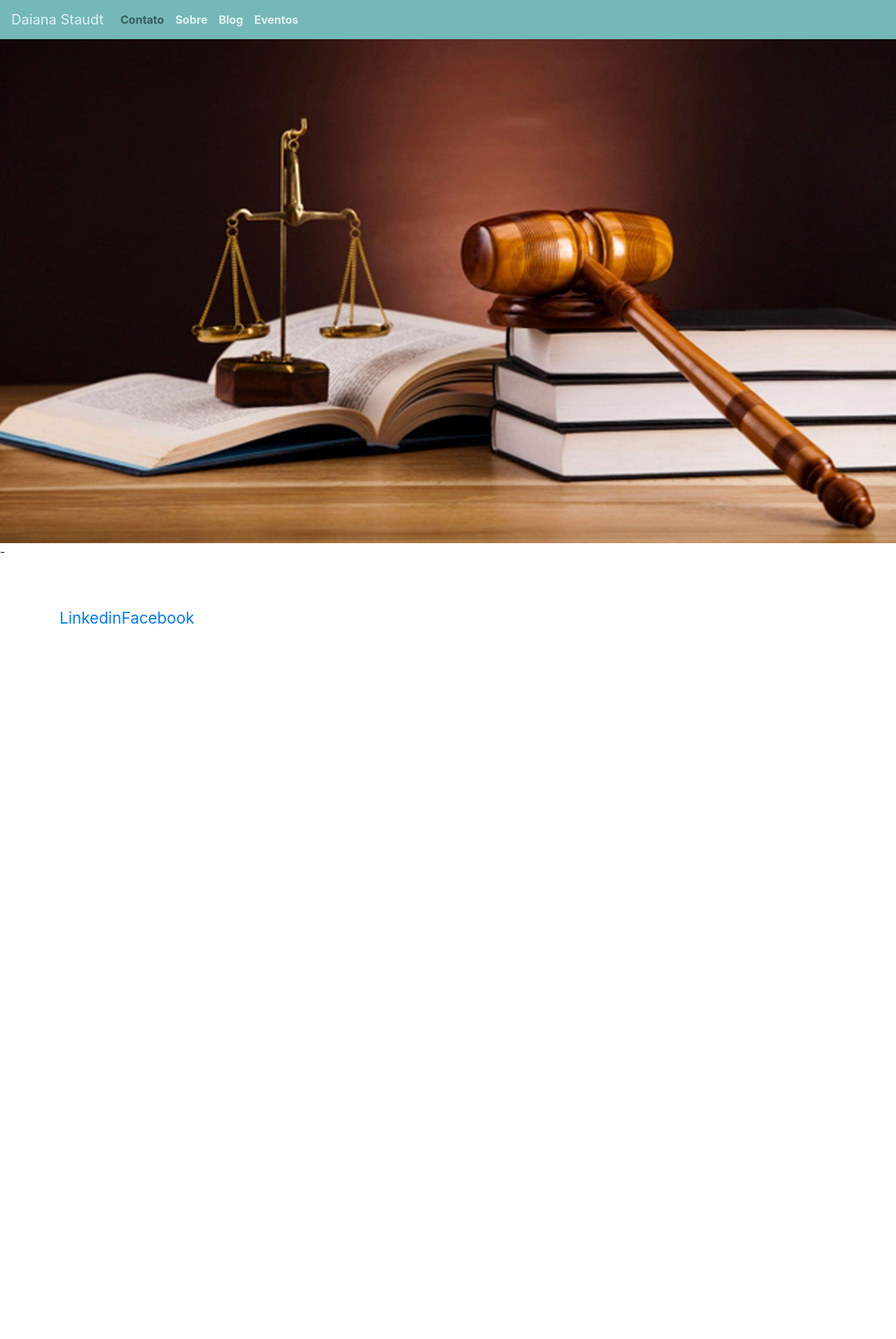
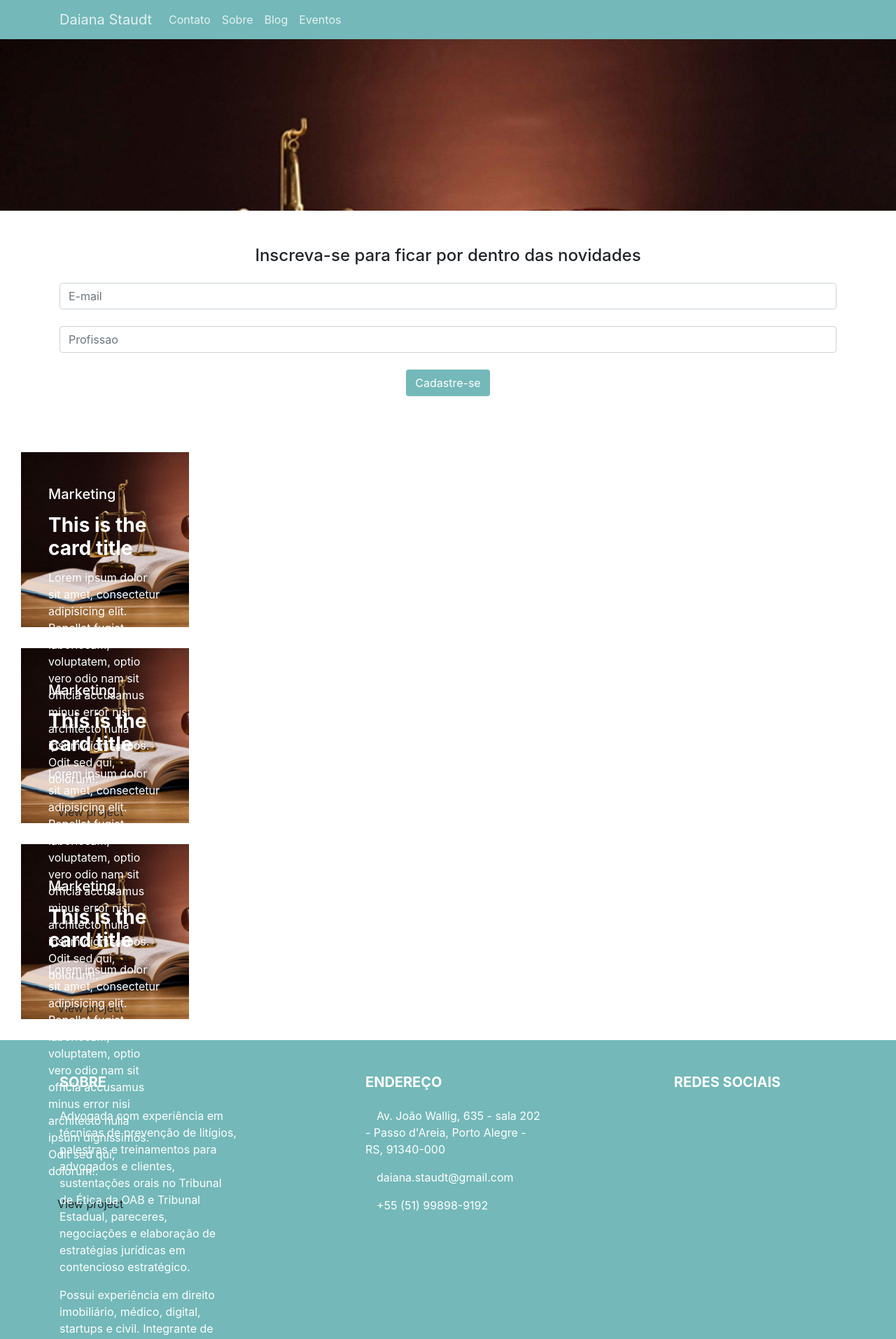
Before and after one commit to lucasstd/lawyer, a Next.js app: page / in a window 1280 px wide. Shown: the top 1913 px of the page at 70% size. Before the commit the page ends 1016 px from the top, so only its background shows below. Built offline with nearby package versions, Linux system fonts and the light colour scheme.

Commit message:
style fixes

```diff
--- a/components/common/Footer.js
+++ b/components/common/Footer.js
@@ -3,17 +3,69 @@ import React, { Component } from "react";
 export default class Footer extends Component {
   render() {
     return (
-      <footer>
-        <div className="container">
-          <a
-            href="https://www.linkedin.com/in/daiana-staudt-ab520017/"
-            target="_blank"
-          >
-            Linkedin
-          </a>
-          <a href="https://www.facebook.com/daiana.staudt" target="_blank">
-            Facebook
-          </a>
+      <footer class="page-footer font-small mdb-color lighten-3 pt-4" style={{ backgroundColor: "#74B8B9", color: "white" }}>
+        <div class="container text-center text-md-left">
+
+          <div class="row">
+
+            <div class="col-md-4 col-lg-3 mr-auto my-md-4 my-0 mt-4 mb-1">
+
+              <h5 class="font-weight-bold text-uppercase mb-4">Sobre</h5>
+              <p>
+                Advogada com experiência em técnicas de prevenção de litígios, palestras e treinamentos para advogados e clientes,
+                sustentações orais no Tribunal de Ética da OAB e Tribunal Estadual, pareceres, negociações e elaboração de estratégias jurídicas em contencioso estratégico.
+              </p>
+              <p>
+                Possui experiência em direito imobiliário, médico, digital, startups e civil.
+                Integrante de grupo de estudos de direito imobiliário (ESA), direito processual civil (PUCRS) e membro da AGADIE e IBRADIM.
+              </p>
+
+            </div>
+
+            <hr class="clearfix w-100 d-md-none" />
+
+            <div class="col-md-4 col-lg-3 mx-auto my-md-4 my-0 mt-4 mb-1">
+
+              <h5 class="font-weight-bold text-uppercase mb-4">Endereço</h5>
+
+              <ul class="list-unstyled">
+                <li>
+                  <p>
+                    <i class="fas fa-home mr-3"></i> Av. João Wallig, 635 - sala 202 - Passo d'Areia, Porto Alegre - RS, 91340-000</p>
+                </li>
+                <li>
+                  <p>
+                    <i class="fas fa-envelope mr-3"></i> daiana.staudt@gmail.com</p>
+                </li>
+                <li>
+                  <p>
+                    <i class="fas fa-phone mr-3"></i> +55 (51) 99898-9192 </p>
+                </li>
+              </ul>
+
+            </div>
+
+            <hr class="clearfix w-100 d-md-none" />
+
+            <div class="col-md-2 col-lg-2 text-center mx-auto my-4">
+
+              <h5 class="font-weight-bold text-uppercase mb-4">Redes sociais</h5>
+
+              <a type="button" class="btn-floating btn-fb">
+                <i class="fab fa-facebook-f"></i>
+              </a>
+              <a type="button" class="btn-floating btn-tw">
+                <i class="fab fa-twitter"></i>
+              </a>
+              <a type="button" class="btn-floating btn-gplus">
+                <i class="fab fa-google-plus-g"></i>
+              </a>
+              <a type="button" class="btn-floating btn-dribbble">
+                <i class="fab fa-dribbble"></i>
+              </a>
+            </div>
+
+          </div>
         </div>
       </footer>
     );
--- a/components/common/Navbar.js
+++ b/components/common/Navbar.js
@@ -10,13 +10,14 @@ export default class Header extends Component {
           expand="sm"
           style={{ backgroundColor: "#74B8B9" }}
         >
+          <div className="container">
             <Navbar.Brand href="/" style={{ color: "rgba(255, 255, 255, 0.8)" }}>
               Daiana Staudt
             </Navbar.Brand>
             <Navbar.Toggle aria-controls="responsive-navbar-nav" style={{ color: "rgba(255, 255, 255, 0.8)" }}/>
             <Navbar.Collapse id="responsive-navbar-nav">
               <Nav>
-              <Nav.Link href="#contato" className="color-white">
+                <Nav.Link href="#contato" className="color-white" style={{ color: "rgba(255, 255, 255, 0.8)" }}>
                   Contato
                 </Nav.Link>
                 <Nav.Link href="#sobre" className="color-white" style={{ color: "rgba(255, 255, 255, 0.8)" }}>
@@ -30,6 +31,7 @@ export default class Header extends Component {
                 </Nav.Link>
               </Nav>
             </Navbar.Collapse>
+          </div>
         </Navbar>
       </>
     );
--- /dev/null
+++ b/components/home/BackgroundInfo.js
@@ -0,0 +1,20 @@
+import React from 'react'
+import styled from "@emotion/styled";
+
+// const backgroundStyle = style({ background: 'url(/images/bg.jpg) no-repeat center center scroll', width: "100%" })
+const ErrorMessageContainer = styled("div")`
+  display: flex;
+  justify-content: center;
+  color: white;
+  background: url(/images/bg.jpg);
+  min-height: 245px;
+  background-size: cover;
+  width: 100%;
+  height: 100%;
+`;
+
+export default () => (
+  <ErrorMessageContainer>
+    <p></p>
+  </ErrorMessageContainer>
+)
--- a/components/home/Card.js
+++ b/components/home/Card.js
@@ -1,14 +1,35 @@
 import React, { Component } from 'react';
+import styled from "@emotion/styled";
 
+const CardStyle = styled("div")`
+  display: flex;
+  justify-content: center;
+  background: url(/images/bg.jpg);
+  background-size: cover;
+  color: white;
+  margin: 30px;
+  width: 240px;
+  height: 250px;
+  transition: all 0.2s ease-in-out;
+  -webkit-transition: all 0.2s ease-in-out;
+`;
 
 function Card() {
     return (
-        <div className="grid">
-            <a href="https://nextjs.org/docs" className="card">
-                <h3>Documentation &rarr;</h3>
-                <p>Find in-depth information about Next.js features and API.</p>
-            </a>
-        </div>
+        <CardStyle className="container">
+            <div className="card-image">
+                <div className="py-5 px-4">
+                    <div>
+                    <h5 className="pink-text"><i className="fas fa-chart-pie"></i> Marketing</h5>
+                    <h3 className="card-title pt-2"><strong>This is the card title</strong></h3>
+                    <p>Lorem ipsum dolor sit amet, consectetur adipisicing elit. Repellat fugiat, laboriosam, voluptatem,
+                        optio vero odio nam sit officia accusamus minus error nisi architecto nulla ipsum dignissimos.
+                        Odit sed qui, dolorum!.</p>
+                    <a className="btn btn-pink"><i className="fas fa-clone left"></i> View project</a>
+                    </div>
+                </div>
+            </div>
+        </CardStyle>
     )
 }
 export default Card
--- /dev/null
+++ b/components/home/Subscribe.js
@@ -0,0 +1,22 @@
+import React, { Component } from "react";
+import styled from "@emotion/styled";
+
+const Section = styled("section")`padding: 50px 0;`;
+
+export default class Footer extends Component {
+  render() {
+    return (
+      <Section>
+        <div id="inscrever" className="container text-center">
+          <p class="h4 mb-4">Inscreva-se para ficar por dentro das novidades</p>
+
+          <input type="email" id="defaultLoginFormEmail" class="form-control mb-4" placeholder="E-mail" />
+
+          <input type="password" id="defaultLoginFormPassword" class="form-control mb-4" placeholder="Profissao" />
+
+          <button type="button" className="btn" style={{ backgroundColor: "#74B8B9", color: "white" }}>Cadastre-se</button>
+        </div>
+      </Section>
+    );
+  }
+}
--- a/package.json
+++ b/package.json
@@ -9,6 +9,8 @@
   "main": "index.js",
   "license": "MIT",
   "dependencies": {
+    "@emotion/core": "^10.0.34",
+    "@emotion/styled": "^10.0.27",
     "@zeit/next-css": "^1.0.1",
     "bootstrap": "^4.5.2",
     "next": "^9.4.4",
@@ -16,7 +18,6 @@
     "react-bootstrap": "^1.3.0",
     "react-dom": "^16.13.1",
     "reactstrap": "^8.5.1",
-    "styled-components": "^5.1.1",
     "styled-normalize": "^8.0.7"
   },
   "devDependencies": {
--- a/pages/_app.js
+++ b/pages/_app.js
@@ -1,7 +1,6 @@
 import App from "next/app";
 import "bootstrap/dist/css/bootstrap.min.css";
 import Head from "next/head";
-import "../styles/global.css";
 
 class MainApp extends App {
   static async getInitialProps({ Component, ctx }) {
--- a/pages/index.js
+++ b/pages/index.js
@@ -1,6 +1,9 @@
 import React, { Component } from "react";
 import Footer from "../components/common/Footer";
 import Header from "../components/common/Navbar";
+import Inscrever from "../components/home/Subscribe";
+import BackgroundInfo from "../components/home/BackgroundInfo";
+import Card from "../components/home/Card";
 
 export default class Home extends Component {
   render() {
@@ -8,10 +11,11 @@ export default class Home extends Component {
       <>
         <Header />
 
-        <img className="max-width" src="/images/bg.jpg" alt="imagem de fundo" style={{ width: "100%"}} />
-        <main>
-          <p>-</p>
-        </main>
+        <BackgroundInfo />
+        <Inscrever />
+        <Card />
+        <Card />
+        <Card />
 
         <Footer />
       </>
--- a/styles/global.css
+++ /dev/null
@@ -1,13 +0,0 @@
-.max-width {
-    width: 100%;
-}
-footer {
-    width: 100%;
-    padding: 50px 0;
-    min-height: 200px;
-    font-size: 1.4rem;
-}
-.color-white {
-    font-weight: bold;
-    color: rgba(255, 255, 255, 0.8)
-}
```
Also changed, not shown: 1 other file (tests, documents, lock files or other folders). Lines whose indentation alone changed are shown as unchanged.
